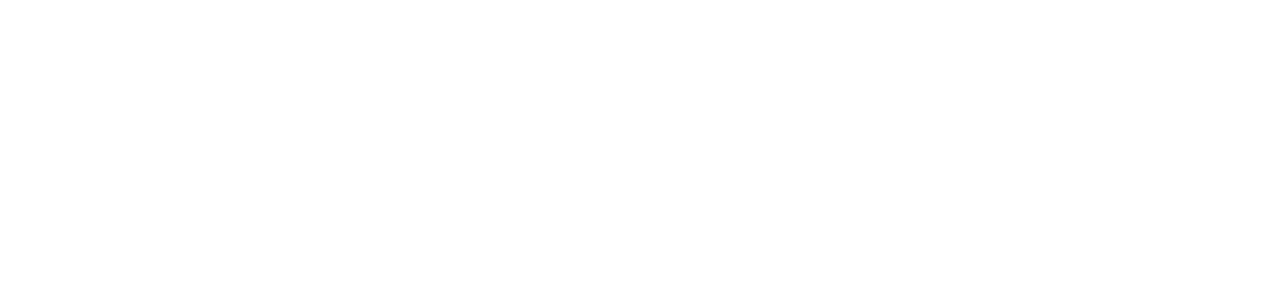
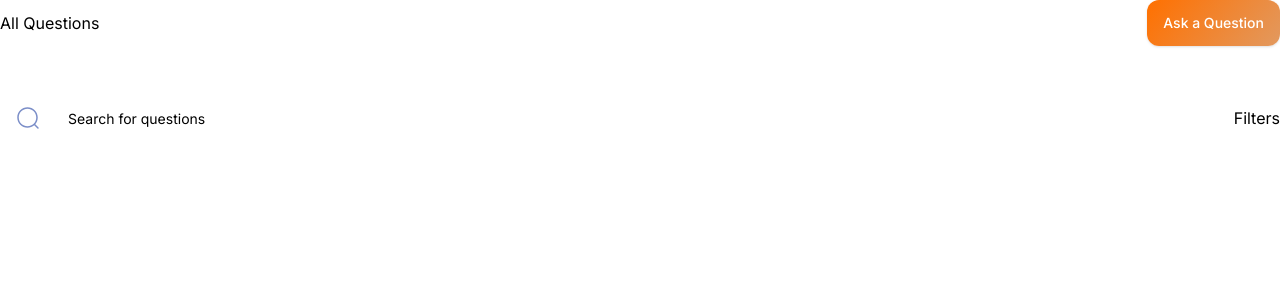
Before and after one commit to ashutoshk1950/next-app-d1, a Next.js app: page / in a window 1280 px wide. Shown: the top 300 px of the page. Built offline with nearby package versions, Linux system fonts and the light colour scheme.

Commit message:
added localsearch

```diff
--- a/app/(root)/(home)/page.tsx
+++ b/app/(root)/(home)/page.tsx
@@ -1,3 +1,28 @@
+import LocalSerachbar from "@/components/shared/search/LocalSerachbar";
+import { Button } from "@/components/ui/button";
+import Link from "next/link";
+
 export default function Home() {
-  return <div></div>;
+  return (
+    <>
+      <div className="flex w-full flex-col-reverse justify-between gap-4 sm:flex-row sm:items-center">
+        <h1 className="h1-bold text-dark100_light900">All Questions</h1>
+        <Link href="/ask-question" className="flex justify-end max-sm:w-full">
+          <Button className="primary-gradient min-h-[46px] rounded-xl px-4 py-3 !text-light-900">
+            Ask a Question
+          </Button>
+        </Link>
+      </div>
+      <div className="mt-11 flex justify-between gap-5 max-sm:flex-col sm:items-center ">
+        <LocalSerachbar
+          route="/"
+          iconPosition="left"
+          imgSrc="/assets/icons/search.svg"
+          placeholder="Search for questions"
+          otherClasses="flex-1"
+        />
+        Filters
+      </div>
+    </>
+  );
 }
--- /dev/null
+++ b/components/shared/search/LocalSerachbar.tsx
@@ -0,0 +1,45 @@
+"use client";
+import { Input } from "@/components/ui/input";
+import Image from "next/image";
+import React from "react";
+
+interface CustomInputProps {
+  route: string;
+  iconPosition: string;
+  imgSrc: string;
+  placeholder: string;
+  otherClasses: string;
+}
+
+const LocalSerachbar = ({
+  route,
+  iconPosition,
+  imgSrc,
+  placeholder,
+  otherClasses,
+}: CustomInputProps) => {
+  return (
+    <div
+      className={`background-light800_darkgradient flex min-h-[56px] grow items-center gap-4 rounded-[10px] px-4 ${otherClasses}`}
+    >
+      {iconPosition === "left" && (
+        <Image
+          src={imgSrc}
+          alt="Search Icon"
+          width={24}
+          height={24}
+          className="cursor-pointer"
+        />
+      )}
+      <Input
+        type="text"
+        placeholder={placeholder}
+        value=""
+        onChange={() => {}}
+        className="paragraph-regular no-focus placeholder background-light800_darkgradient border-none shadow-none outline-none"
+      />
+    </div>
+  );
+};
+
+export default LocalSerachbar;
```
